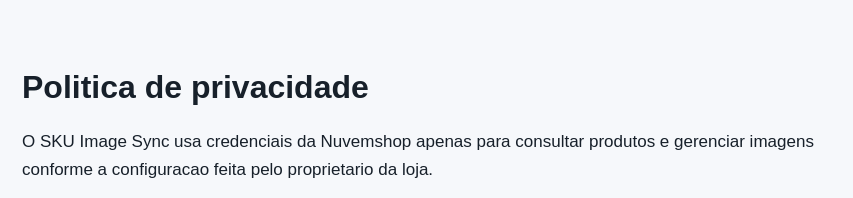
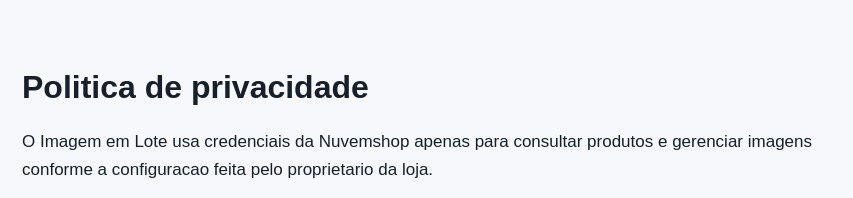
Before and after one commit to elidadutra187/SKU-Image-Sync, a website: page public/privacy.html in a window 1280 px wide. Shown: the top 198 px of the page, 188-1041 px from the left. Drawn offline with Linux system fonts and the light colour scheme.

Commit message:
Renomeia para Imagem em Lote e prepara novo endereço

```diff
--- a/public/privacy.html
+++ b/public/privacy.html
@@ -3,7 +3,7 @@
   <head>
     <meta charset="utf-8">
     <meta name="viewport" content="width=device-width, initial-scale=1">
-    <title>Privacidade - SKU Image Sync</title>
+    <title>Privacidade - Imagem em Lote</title>
     <style>
       body {
         margin: 0;
@@ -28,7 +28,7 @@
   <body>
     <main>
       <h1>Politica de privacidade</h1>
-      <p>O SKU Image Sync usa credenciais da Nuvemshop apenas para consultar produtos e gerenciar imagens conforme a configuracao feita pelo proprietario da loja.</p>
+      <p>O Imagem em Lote usa credenciais da Nuvemshop apenas para consultar produtos e gerenciar imagens conforme a configuracao feita pelo proprietario da loja.</p>
       <ul>
         <li>Nao vendemos nem compartilhamos dados da loja com terceiros.</li>
         <li>Tokens de acesso devem ser configurados como variaveis de ambiente no provedor de hospedagem.</li>
```
